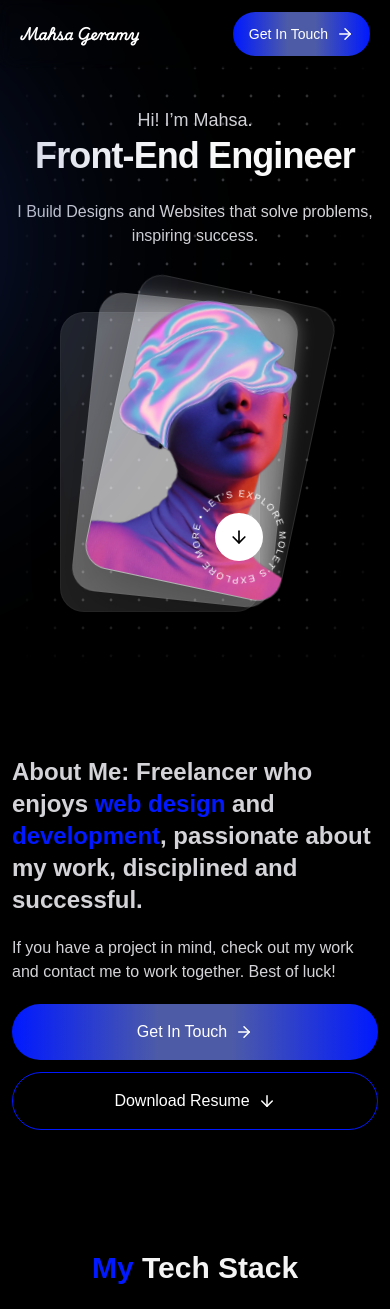
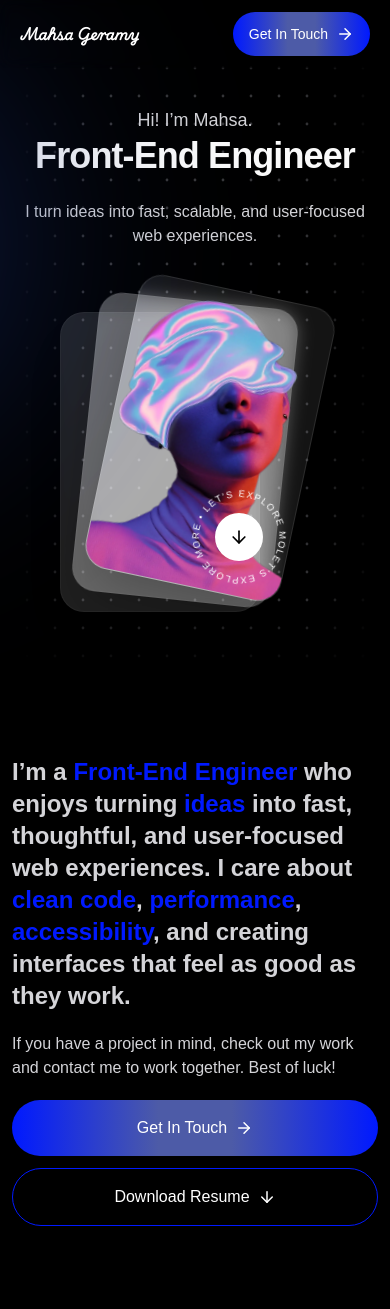
Before and after one commit to MahsaGeramy/Portfolio, a Next.js app: page / in a window 390 px wide. Shown: the top 1309 px of the page. Built offline with nearby package versions, Linux system fonts and the light colour scheme.

Commit message:
refactor

```diff
--- a/src/app/_components/sections/heroSection.tsx
+++ b/src/app/_components/sections/heroSection.tsx
@@ -22,8 +22,8 @@ const HeroSection = () =>
                         {/*    animate-float rounded-full bg-blue-900/50 blur-[120px]"*/}
                         {/*/>*/}
                         <div
-                            className="pointer-events-none absolute right-[-30rem] bottom-0 h-[300px] w-[300px] -translate-x-1/2
-                    animate-float rounded-full bg-blue-900/50 blur-[120px] hidden md:block"
+                            className="pointer-events-none absolute right-[-27rem] bottom-0 h-[300px] w-[300px] -translate-x-1/2
+                             animate-float rounded-full bg-blue-900/50 blur-[120px] hidden md:block"
                         />
                         <p className="mt-6 text-lg leading-8 text-zinc-300">
                             Hi! I’m Mahsa.
@@ -37,8 +37,7 @@ const HeroSection = () =>
                         {/*    <TypingText />*/}
                         {/*</h2>*/}
                         <p className="mt-6 md:text-lg md:leading-8 text-zinc-300">
-                            I Build Designs and Websites that solve problems, inspiring
-                            success.
+                            I turn ideas into fast, scalable, and user-focused web experiences.
                         </p>
                         <section className="group relative mt-10 h-[300px] md:h-[400px] w-[200px] md:w-[250px]">
                             <div className="group/back absolute inset-0 translate-x-[5px] md:translate-x-[-40px] translate-y-[12px]
@@ -123,10 +122,16 @@ const HeroSection = () =>
                     className="w-full md:w-[60%]"
                 >
                     <p className="text-2xl font-bold text-zinc-300">
-                        About Me: Freelancer who enjoys <label className="text-primary">web design</label> and
-                        <label className="text-primary"> development</label>, passionate about my work, disciplined and
-                        successful.
+                        I’m a{" "}
+                        <span className="text-primary">Front-End Engineer</span> who enjoys
+                        turning <span className="text-primary">ideas</span> into fast,
+                        thoughtful, and user-focused web experiences. I care about{" "}
+                        <span className="text-primary">clean code</span>,{" "}
+                        <span className="text-primary">performance</span>,{" "}
+                        <span className="text-primary">accessibility</span>, and creating
+                        interfaces that feel as good as they work.
                     </p>
+
                 </Reveal>
                 <Reveal
                     delay={200}
@@ -137,7 +142,7 @@ const HeroSection = () =>
                             If you have a project in mind, check out my work
                             and contact me to work together. Best of luck!
                         </p>
-                        <div className="flex flex-col md:flex-row gap-3 md:gap-5 justify-start w-full">
+                        <div className="flex flex-col lg:flex-row gap-3 md:gap-5 justify-start w-full">
                             <a href="#contactMe"
                                className="group flex cursor-pointer items-center justify-center gap-2 rounded-full
                             bg-[linear-gradient(90deg,var(--primary)_0%,#4d5ba7_40%,#4d5ba7_60%,var(--primary)_100%)]
--- a/src/app/_components/sections/myWorks.tsx
+++ b/src/app/_components/sections/myWorks.tsx
@@ -52,6 +52,11 @@ const MyWorks = () =>{
                     id="projects"
                     showNavigationButtons={true}
                 />
+                {/*<div className="grid grid-cols-1 sm:grid-cols-2 lg:grid-cols-3 gap-5">*/}
+                {/*    {projects.map((project,index)=>*/}
+                {/*        <ProjectCard data={project} key={index}/>*/}
+                {/*    )}*/}
+                {/*</div>*/}
             </section>
         </Reveal>
     )
--- a/src/app/_components/sections/projectCard.tsx
+++ b/src/app/_components/sections/projectCard.tsx
@@ -15,7 +15,10 @@ const ProjectCard = ({ data }: { data: Project }) => {
             target="_blank"
             rel="noopener noreferrer"
             href={data.link}
-            className="min-w-[300px] w-[300px] bg-white/5 overflow-hidden rounded-xl flex
+            className="
+            min-w-[300px] w-[300px]
+            {/*w-full*/}
+             bg-white/5 overflow-hidden rounded-xl flex
              flex-col gap-3 hover:scale-[0.98] transition animated-border"
         >
             <div className="relative w-full h-[200px]">
```
